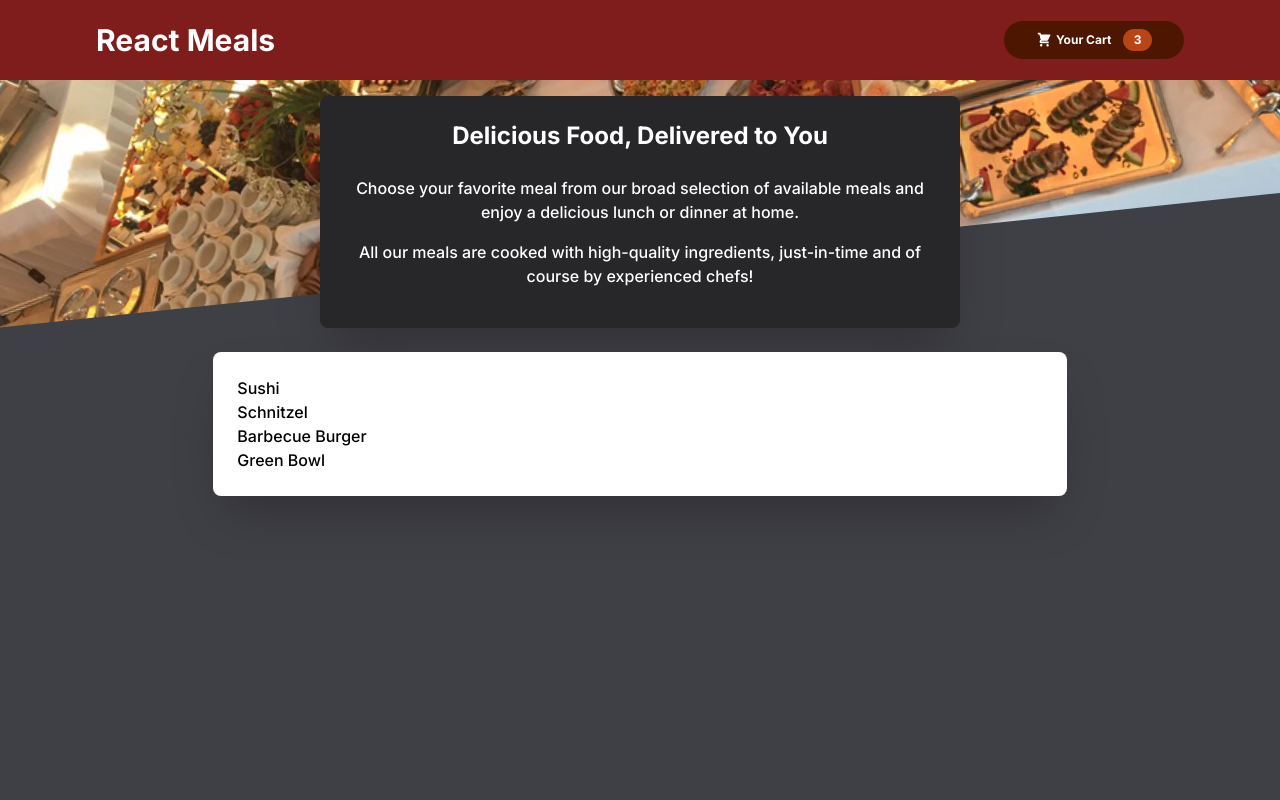
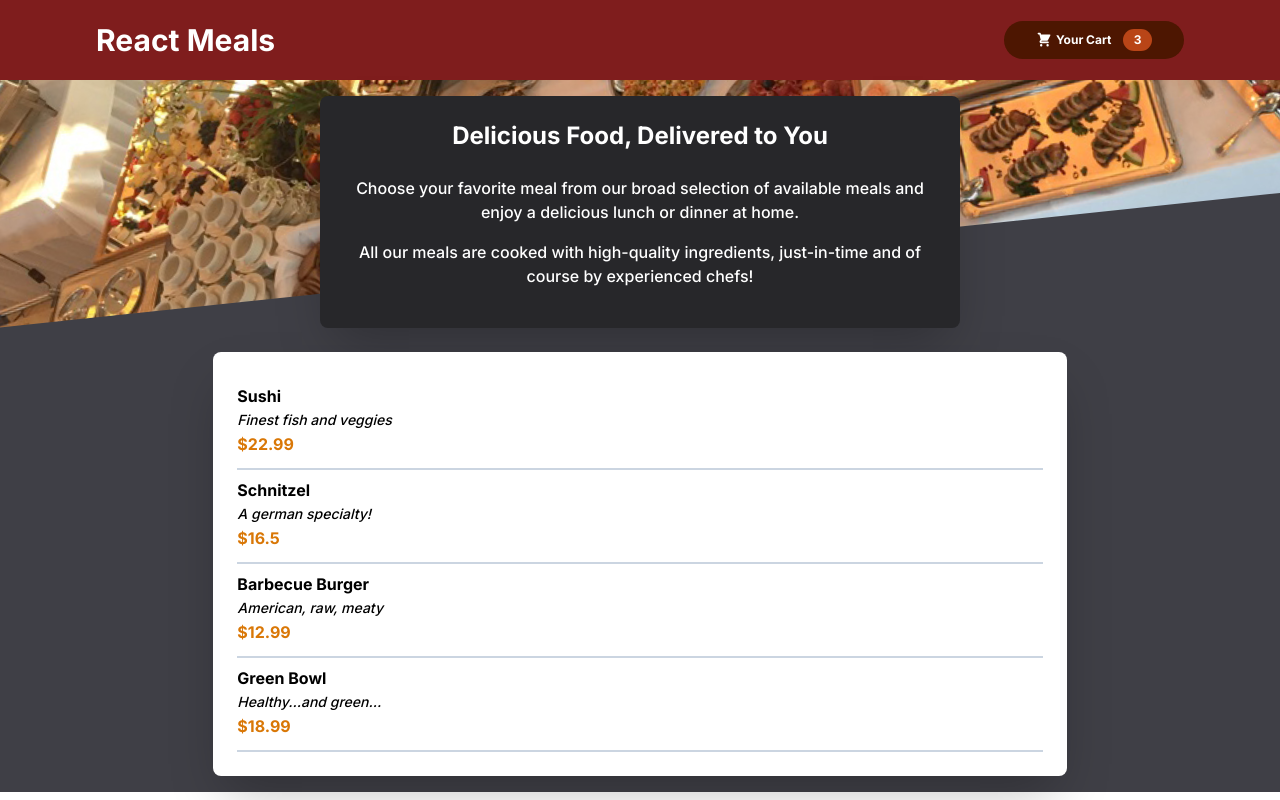
Before and after one commit to WiFo26/order-food-app, a React (Vite) app: page / in a window 1280 px wide. Built offline with nearby package versions, Linux system fonts and the light colour scheme.

Commit message:
add meal item component

```diff
--- a/src/components/Layout/index.jsx
+++ b/src/components/Layout/index.jsx
@@ -3,7 +3,7 @@ import { MealSummary } from '../Meal/MealSummary'
 import { Header } from '../UI/Header'
 export const Layout = () => {
   return (
-    <div className=' h-screen bg-zinc-700'>
+    <div className='bg-zinc-700'>
       <Header />
       <main className='absolute top-20 grid w-full place-items-center gap-6'>
         <MealSummary />
--- a/src/components/Meal/AvailableMeals.jsx
+++ b/src/components/Meal/AvailableMeals.jsx
@@ -1,4 +1,5 @@
 import { Card } from '../UI/Card'
+import { MealItem } from './MealItem'
 
 const DUMMY_MEALS = [
   {
@@ -29,18 +30,18 @@ const DUMMY_MEALS = [
 
 export const AvailableMeals = () => {
   return (
-    <section className='h-full w-2/3'>
+    <div className='flex w-full justify-center bg-zinc-700'>
+      <section className='mb-4 h-full w-2/3'>
         <Card bgColor='bg-white'>
           <ul>
             {DUMMY_MEALS.map(meal => {
               return (
-              <li key={meal.id}>
-                {meal.name}
-              </li>
+                <MealItem key={meal.id} {...meal} />
               )
             })}
           </ul>
         </Card>
       </section>
+    </div>
   )
 }
--- /dev/null
+++ b/src/components/Meal/MealItem.jsx
@@ -0,0 +1,9 @@
+export const MealItem = ({ name, description, price }) => {
+  return (
+    <li className='border-b-2 border-b-slate-300 pb-3 pt-2'>
+      <h3 className='font-bold'>{name}</h3>
+      <p className='my-[2px] text-sm italic'>{description}</p>
+      <span className='font-bold text-amber-600'>${price}</span>
+    </li>
+  )
+}
```
Lines whose indentation alone changed are shown as unchanged.
